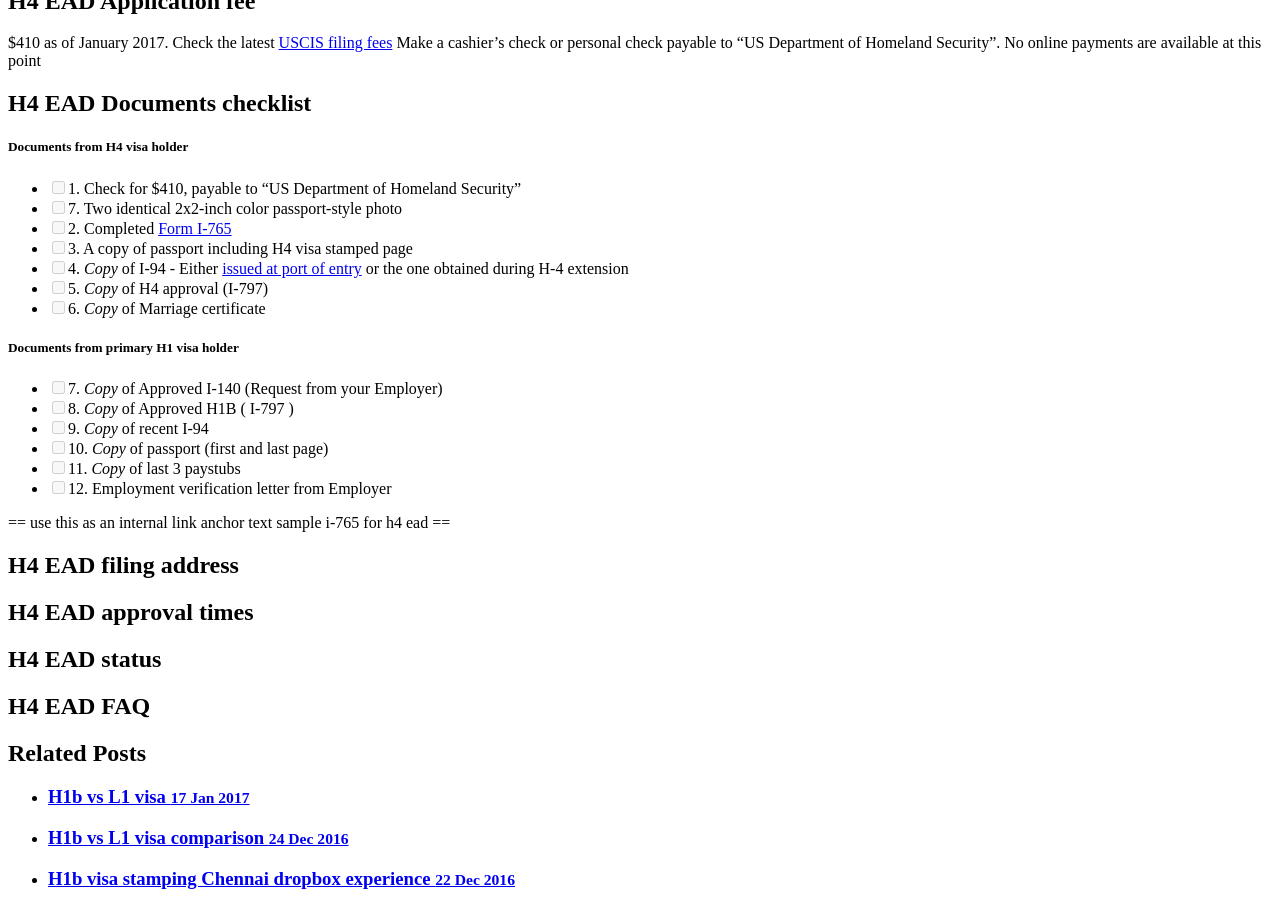
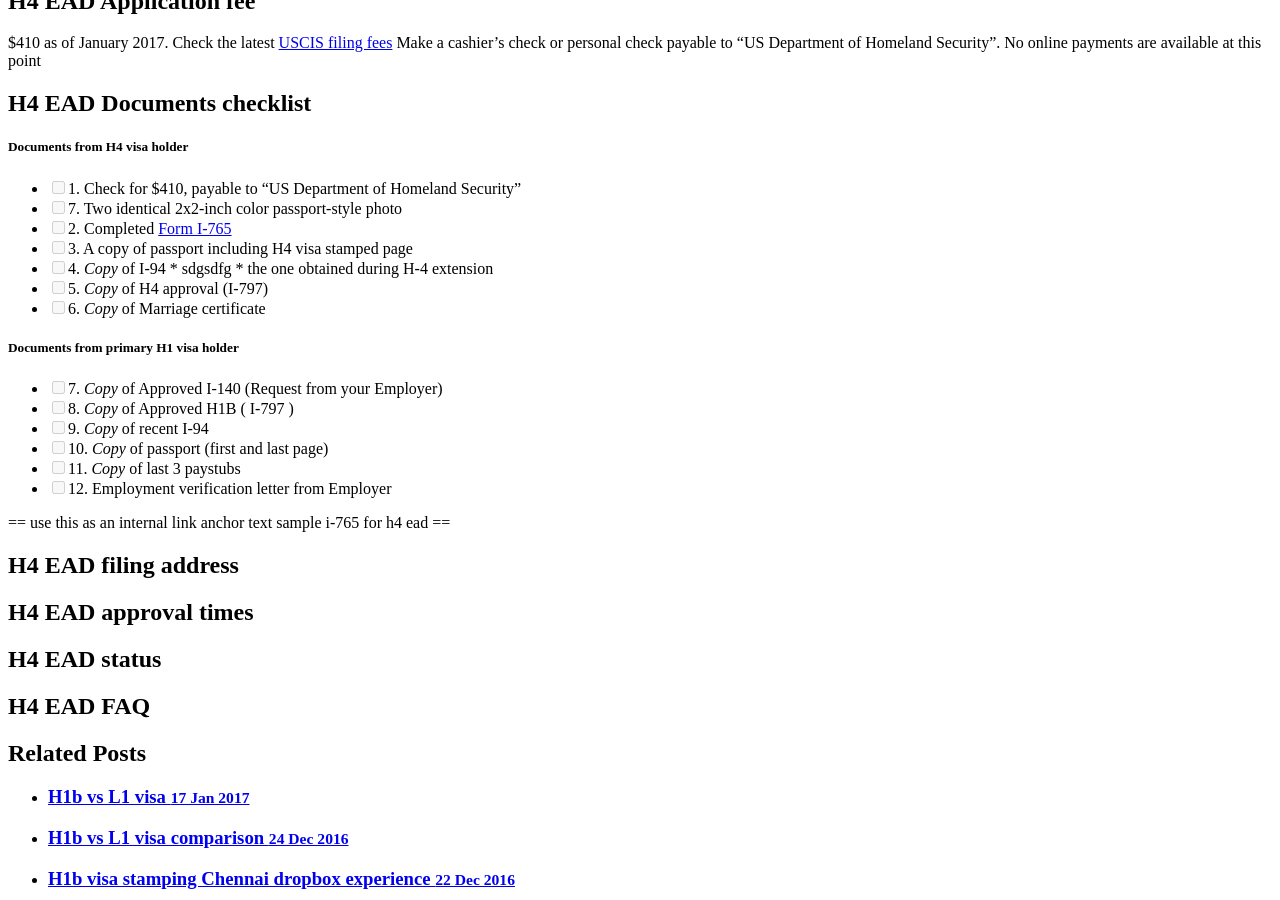
Before and after one commit to gitforwork2/gitforwork.github.io, a Jekyll site: the page built from _posts/2017-01-19-h4-ead-application.md, in a window 1280 px wide and 900 px high, scrolled down 736 px. Built offline with Jekyll 4.4.1, drawn with Linux system fonts in a browser that asks for light colours; nearby versions of some CDN libraries; comment, search, counter and statistics services are not loaded.

Commit message:
Update 2017-01-19-h4-ead-application.md

```diff
--- a/_posts/2017-01-19-h4-ead-application.md
+++ b/_posts/2017-01-19-h4-ead-application.md
@@ -39,7 +39,8 @@ Make a cashier's check or personal check payable to "US Department of Homeland S
 - [ ] 2. Completed [Form I-765](http://www.uscis.gov/i-765)
 - [ ] 3. A copy of passport including H4 visa stamped page
 - [ ] 4. *Copy* of I-94
-        - Either [issued at port of entry](https://i94.cbp.dhs.gov/I94/#/recent-search) or the one obtained during H-4 extension
+        * sdgsdfg
+        * the one obtained during H-4 extension
 - [ ] 5. *Copy* of H4 approval (I-797)
 - [ ] 6. *Copy* of Marriage certificate
 
```
